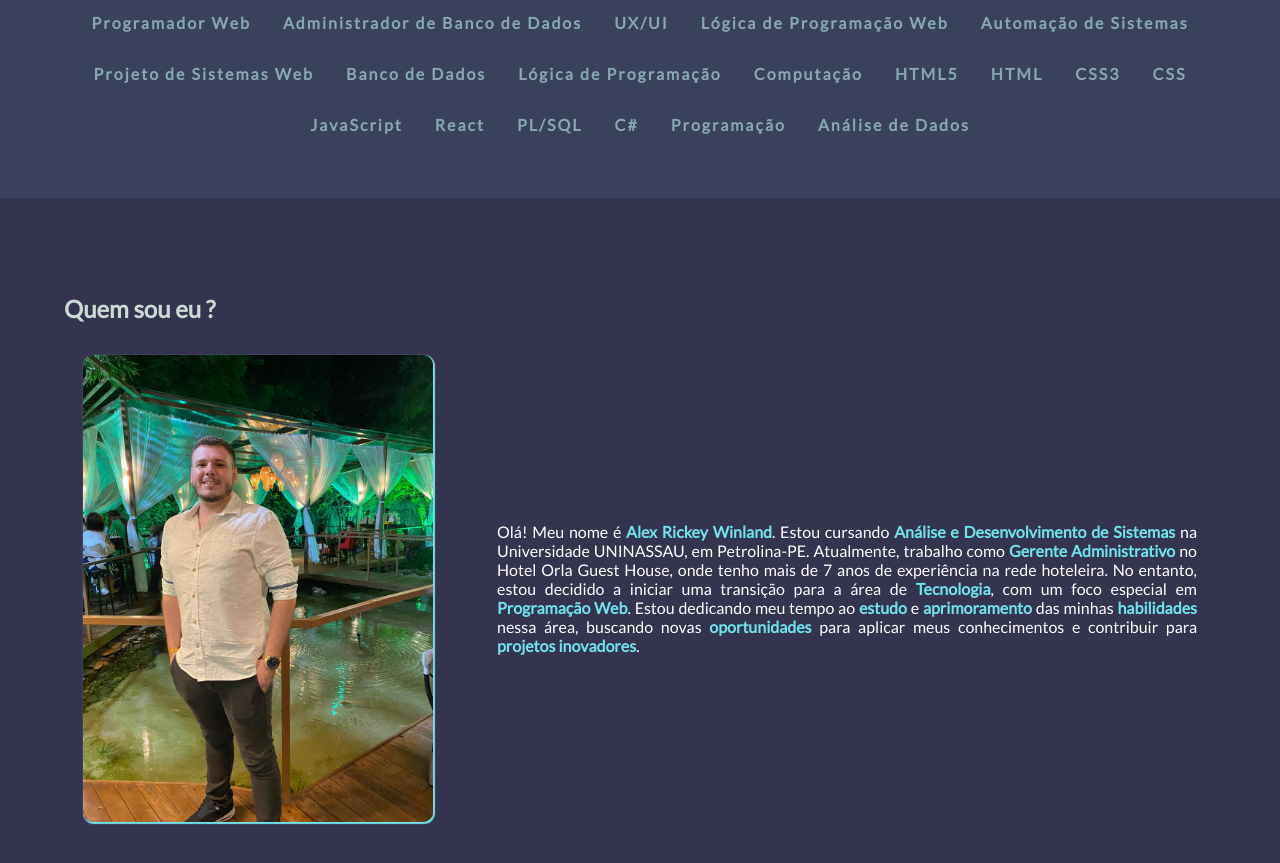
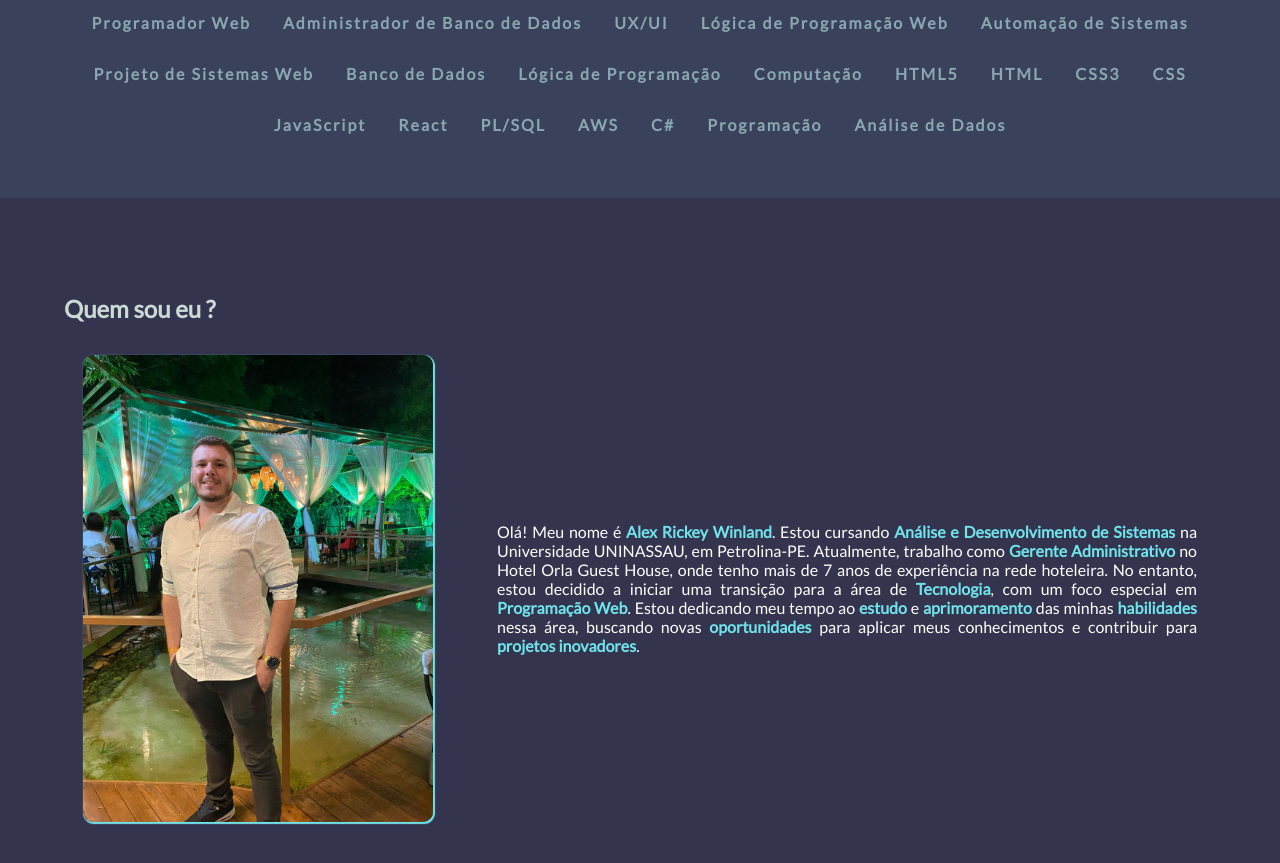
Before and after one commit to alexwinland/alexwinland.github.io, a plain HTML site: page index.html in a window 1280 px wide. Shown: the part 1013-1876 px from the top of the page. Drawn offline with Linux system fonts and the light colour scheme; no server answers.

Commit message:
Update index.html

```diff
--- a/index.html
+++ b/index.html
@@ -114,6 +114,12 @@
                     <p>PL/SQL</p>
                 </a>
 
+                <a title="Certificado AWS" href="imagem/Nexa - Engenharia de Prompts na AWS com Claude.pdf" target="_blank">
+                    <p>AWS</p>
+                </a>
+
+
+
                 <a title="Certificado C#" href="imagem/Escrever meu primeiro código C Sharp.pdf" target="_blank">
                     <p>C#</p>
                 </a>
```
